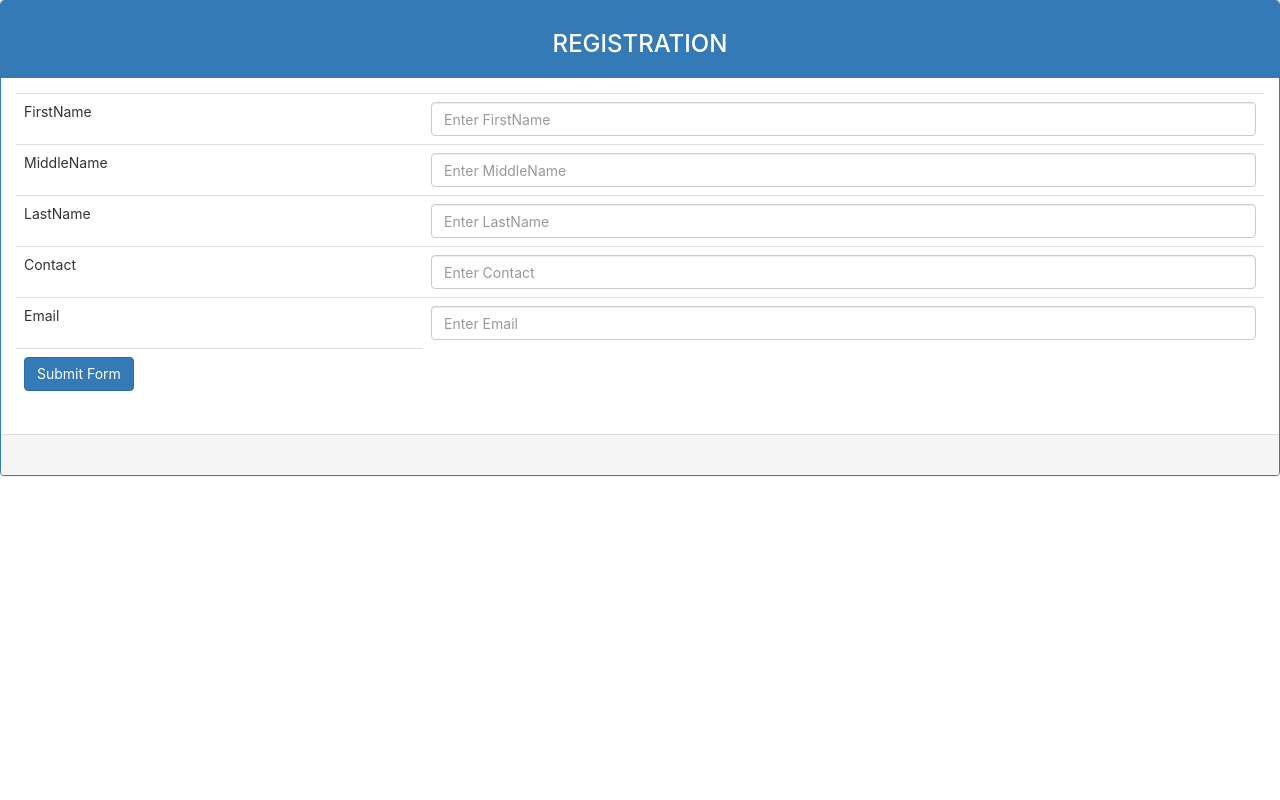
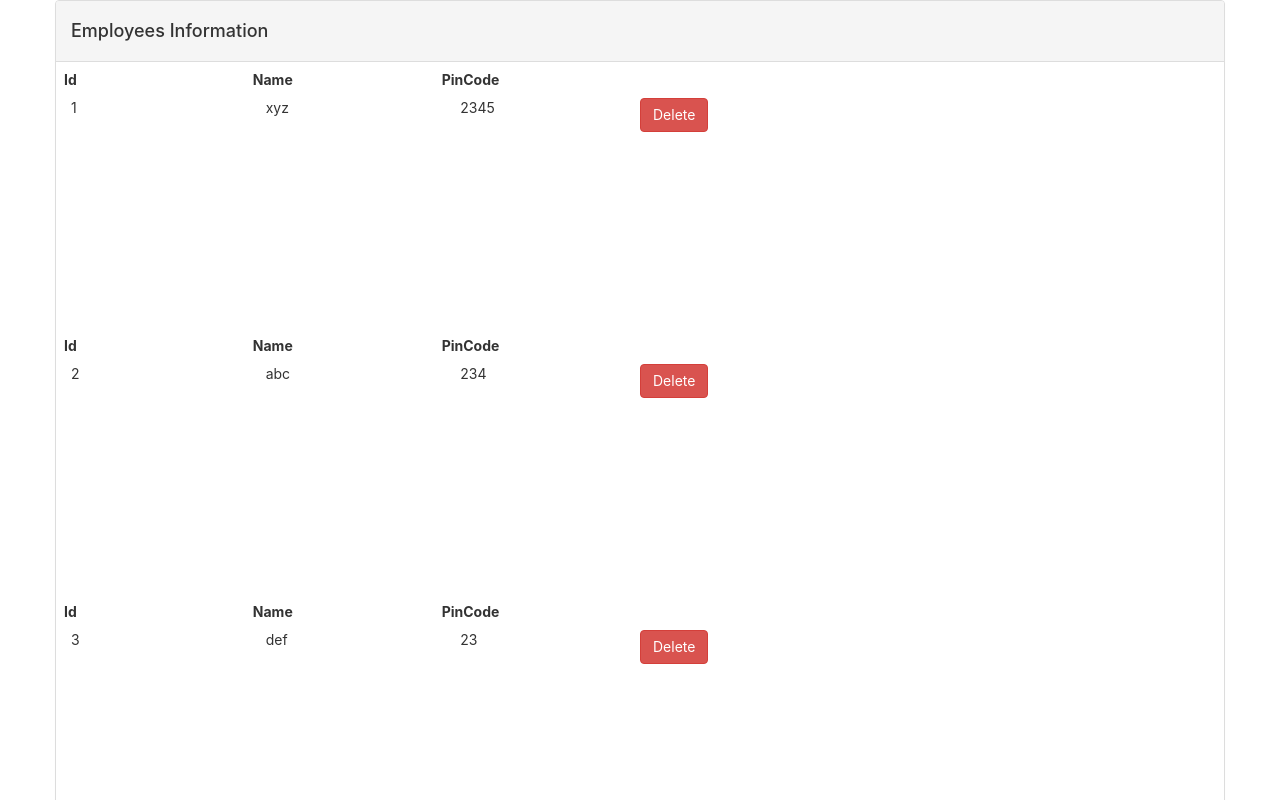
Before and after one commit to RathourPP/MERNLearning, a React (Create React App) app: page / in a window 1280 px wide. Shown: the top 800 px of the page. Built offline with nearby package versions, Linux system fonts and the light colour scheme.

Commit message:
Functional Component basics

```diff
--- a/src/App.js
+++ b/src/App.js
@@ -1,5 +1,7 @@
 import { Fragment } from 'react';
-import Count from './Component/Counter'
+// import Count from './Component/Counter'
+import Count from './Component/FunctionalComponent/Counter'
+import Employee from './Component/FunctionalComponent/Employee'
 import User from './Component/User'
 import Registration from './Component/Form';
 import './Style/style.css';
@@ -7,9 +9,8 @@ import './Style/style.css';
 function App() {
   return (
     <Fragment>
-      {/* <Count/>
-      <User/> */}
-      <Registration/>
+    {/* <Count/> */}
+    <Employee/>
     </Fragment>
   );
 }
--- /dev/null
+++ b/src/Component/FunctionalComponent/Counter.js
@@ -0,0 +1,57 @@
+import React,{useState,useEffect} from 'react'
+import {Button} from 'reactstrap'
+
+function Count(){
+ const[likes,setLikes]=useState(0);
+ const[dislikes,setDislikes]=useState(0);
+
+ const incrementHandler=()=>{
+     setLikes(likes+1);
+ }
+
+ const decrementHandler=()=>{
+    setDislikes(dislikes+1);
+}
+
+useEffect(()=>{
+    console.log('Use Effect called');
+},[likes])
+
+    return(
+                        <div className="container">
+                        <div className="row">
+                            <div className="panel panel-default">
+                            <div className="panel-heading">
+                    <h4>
+                    Demo For Counter Likes Using Functional Component
+                    </h4>
+                </div>
+                    <table className="table table-fixed">
+                        <thead>
+                        <tr>
+                           <th className="col-xs-2">#</th>
+                           <th className="col-xs-2">Tech Stack</th>
+                           <th className="col-xs-2">Likes</th>
+                           <th className="col-xs-2">DisLikes</th>
+                           <th className="col-xs-2">Inc Likes</th>
+                           <th className="col-xs-2">Inc DisLikes</th>
+                       </tr>
+                        </thead>
+                        <tbody>
+                           <tr>
+                           <td className="col-xs-2">1</td>
+                           <td className="col-xs-2">MERN</td>
+                           <td className="col-xs-2">{likes}</td>
+                           <td className="col-xs-2">{dislikes}</td>
+                           <td className="col-xs-2"><Button value="Increment" className="btn btn-danger" onClick={incrementHandler} >Likes</Button></td>
+                           <td className="col-xs-2"><Button value="Decrement" className="btn btn-primary" onClick={decrementHandler} >DisLikes</Button></td>
+                           </tr>
+                        </tbody>
+                    </table>
+           </div>
+        </div>
+   </div>
+    )
+}
+
+export default Count;
--- /dev/null
+++ b/src/Component/FunctionalComponent/Employee.js
@@ -0,0 +1,54 @@
+import React,{useState} from 'react';
+import { Button } from 'reactstrap';
+
+export default()=>{
+    const[employee,setEmployee]=useState([
+        {id:1,name:'xyz',pincode:2345},
+        {id:2,name:'abc',pincode:234},
+        {id:3,name:'def',pincode:23},
+        {id:4,name:'pqr',pincode:2},
+    ])
+
+    const deleteEmployee=(id)=>{
+        const arr=employee.filter((item)=>item.id!==id);
+        setEmployee(arr);
+    }
+
+    return(
+        <div className="container">
+                        <div className="row">
+                            <div className="panel panel-default">
+                            <div className="panel-heading">
+                    <h4>
+                    Employees Information
+                    </h4>
+                </div>
+                {
+                    employee.map((item,index)=>{
+                        return(
+                            <table className="table table-fixed" key={index}>
+                            <thead>
+                            <tr>
+                               <th className="col-xs-2">Id</th>
+                               <th className="col-xs-2">Name</th>
+                               <th className="col-xs-2">PinCode</th>
+                           </tr>
+                            </thead>
+                            <tbody>
+                                 <td className="col-xs-2">{item.id}</td>
+                                <td className="col-xs-2">{item.name}</td>
+                                <td className="col-xs-2">{item.pincode}</td>
+                                <td><Button className="btn btn-danger" onClick={()=>{deleteEmployee(item.id)}}>Delete</Button></td>
+
+
+                            </tbody>
+                        </table>
+                        )
+                    })
+
+}
+           </div>
+        </div>
+   </div>
+    )
+}
```
